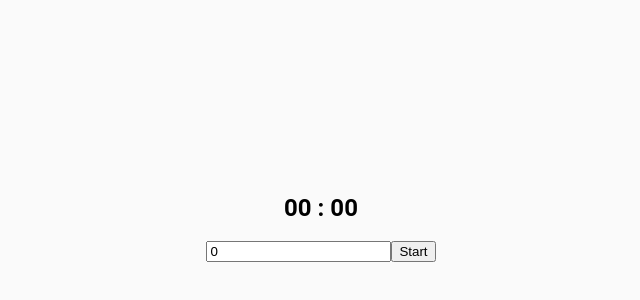
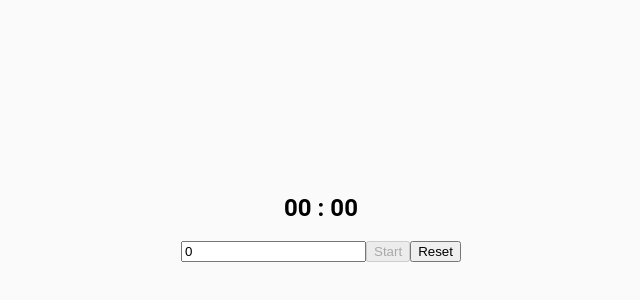
Before and after one commit to J-Luckas/pomodoro-timer, a React (Create React App) app: page / in a window 1280 px wide. Shown: the part 182-482 px from the top of the page, without its empty margins (319-959 px from the left). Built offline with nearby package versions, Linux system fonts and the light colour scheme.

Commit message:
feat: create the restarted state and fix a totalmin's bug

```diff
--- a/src/components/BoxText/index.tsx
+++ b/src/components/BoxText/index.tsx
@@ -2,13 +2,14 @@ import { useContext } from 'react';
 import { TimerContext } from '../../contexts/TimerContext';
 
 export function BoxText() {
-  const { handleSetTotalMin, totalMin } = useContext(TimerContext);
+  const { restarted, handleSetTotalMin, totalMin } = useContext(TimerContext);
   return (
     <input
       type="text"
       name="textoCont"
       id="textoCont"
       value={totalMin}
+      disabled={ !restarted }
       onChange={(e) => handleSetTotalMin(Number(e.target.value))}
     />
   );
--- a/src/components/ButPomo/index.tsx
+++ b/src/components/ButPomo/index.tsx
@@ -4,12 +4,13 @@ import { useContext } from 'react';
 
 export function ButPomo() {
 
-    const { isPaused, setIsPaused, handleStartTimer, handleResetTimer } = useContext(TimerContext);
+    const { isPaused, setIsPaused, handleStartTimer, handleResetTimer, totalMin } = useContext(TimerContext);
 
     return (
         <>
             <button
                 className="btn btn-primary"
+                disabled={ totalMin === 0 }
                 onClick={() => {
                     if (isPaused) {
                         handleStartTimer();
@@ -20,7 +21,8 @@ export function ButPomo() {
             >
                 {isPaused ? 'Start' : 'Pause'}
             </button>
-            {!isPaused ? <button className="btn btn-danger" onClick={() => { handleResetTimer(); }}>Reset</button> : null}
+            {/* {!isPaused ? <button className="btn btn-danger" onClick={() => { handleResetTimer(); }}>Reset</button> : null}  */}
+            <button className="btn btn-danger" onClick={() => { handleResetTimer(); }}>Reset</button>
         </>
 
 
--- a/src/contexts/TimerContext.tsx
+++ b/src/contexts/TimerContext.tsx
@@ -5,6 +5,7 @@ interface TimerContextData {
     totalMin: number;
     listMins: Time[];
     isPaused: boolean;
+    restarted: boolean;
     setListMins: (listMins: Time[]) => void;
     setIsPaused: (isPaused: boolean) => void;
     handleSetTotalMin: (totalMin: number) => void;
@@ -30,6 +31,7 @@ export function TimerProvider({ children }: TimerContextProps) {
     const [isPaused, setIsPaused] = useState<boolean>(true);
     const [interv, setInterv] = useState<NodeJS.Timer>();
     const [delay, setDelay] = useState<number>(1000);
+    const [restarted, setRestarted] = useState<boolean>(true);
 
     const handleSetListMins = (listMins: Time[]) => {
         setListMins(listMins);
@@ -69,6 +71,7 @@ export function TimerProvider({ children }: TimerContextProps) {
 
     const handleStartTimer = () => {
         setIsPaused(false);
+        setRestarted(false);
         const inter: NodeJS.Timer = setInterval(handleTimerReducer, delay);
         setInterv(inter);
     };
@@ -77,7 +80,7 @@ export function TimerProvider({ children }: TimerContextProps) {
         setListMins([]);
         setTotalMin(0);
         setIsPaused(true);
-
+        setRestarted(true);
         clearInterval((interv as unknown) as number);
     };
 
@@ -128,6 +131,7 @@ export function TimerProvider({ children }: TimerContextProps) {
             totalMin,
             listMins,
             isPaused,
+            restarted,
             handleSetTotalMin,
             setListMins,
             setIsPaused,
```
